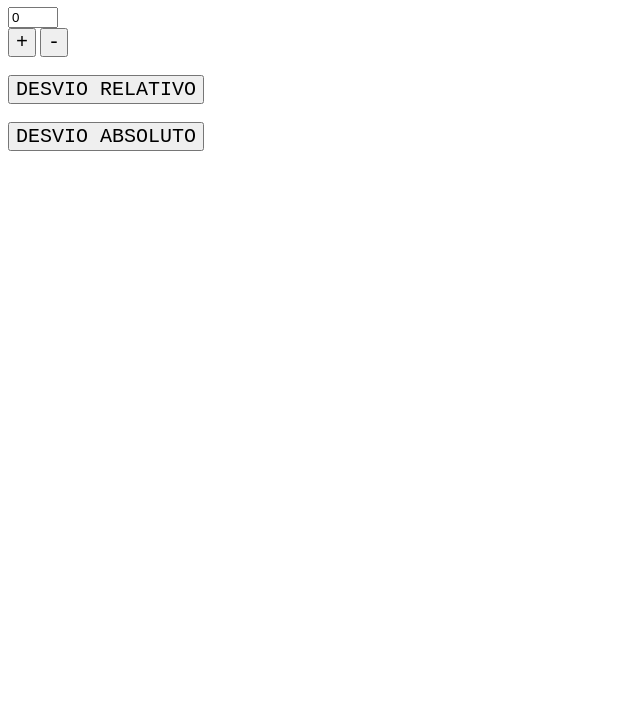
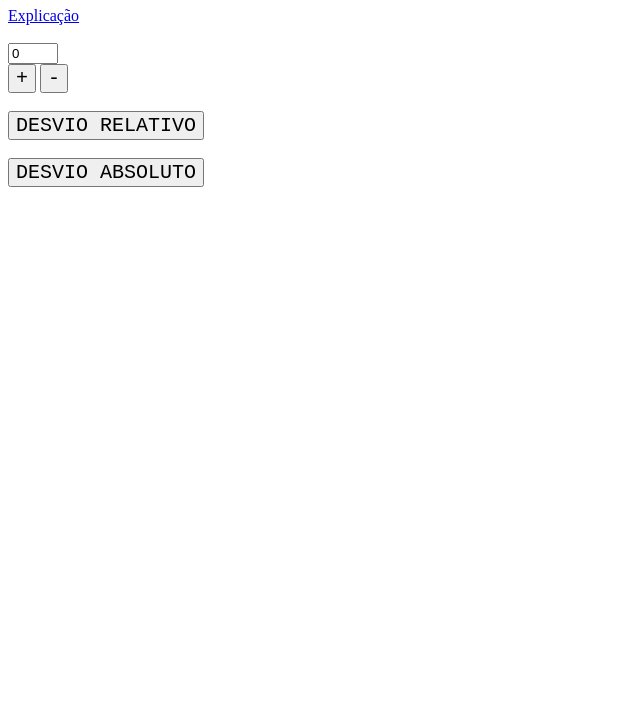
Before and after one commit to Magoninho/calculador-de-desvios, a plain HTML site: page index.html in a window 1280 px wide. Shown: the part 73-800 px from the top of the page, without its empty margins (0-640 px from the left). Drawn offline with nearby package versions, Linux system fonts and the light colour scheme.

Commit message:
cool link

```diff
--- a/index.html
+++ b/index.html
@@ -32,6 +32,7 @@
 <body>
 
 	<h1>Calculadora de Desvios</h1>
+	<a href="desvios.html">Explicação</a><br><br>
 	<div id="desvio_relativo">
 		<input type="number" value="0" class="input"><br>
 	</div>
```
